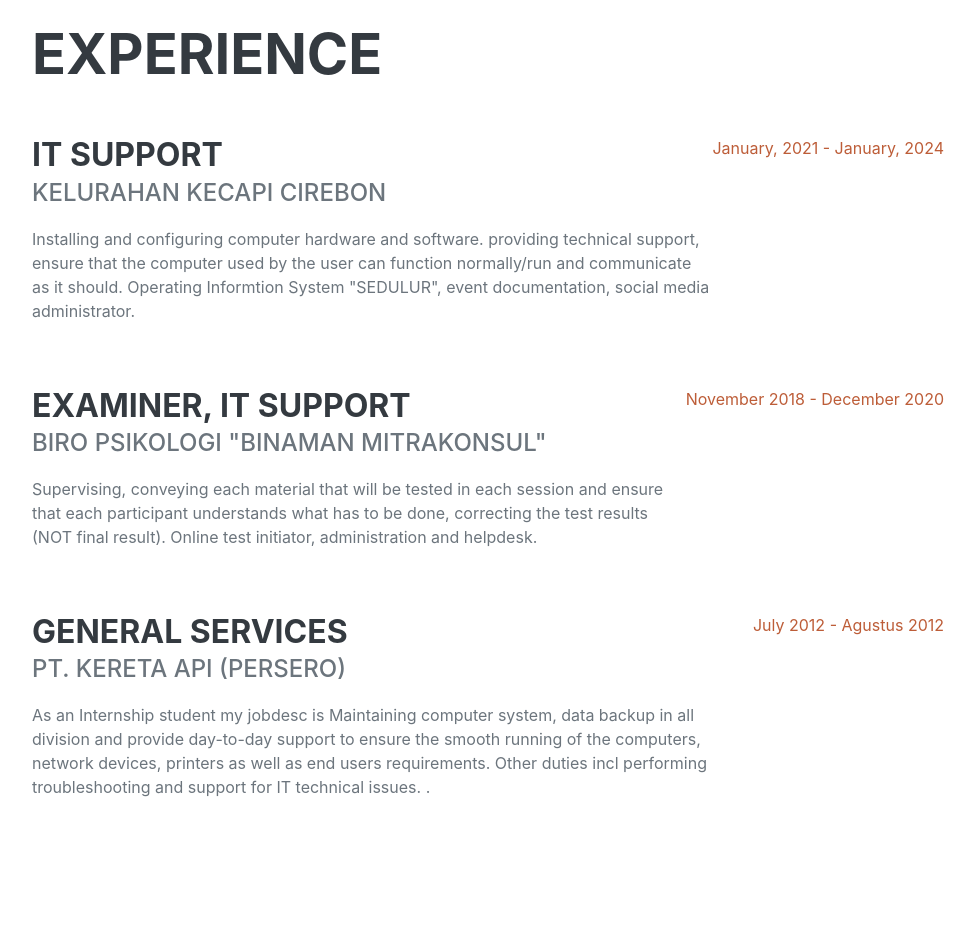
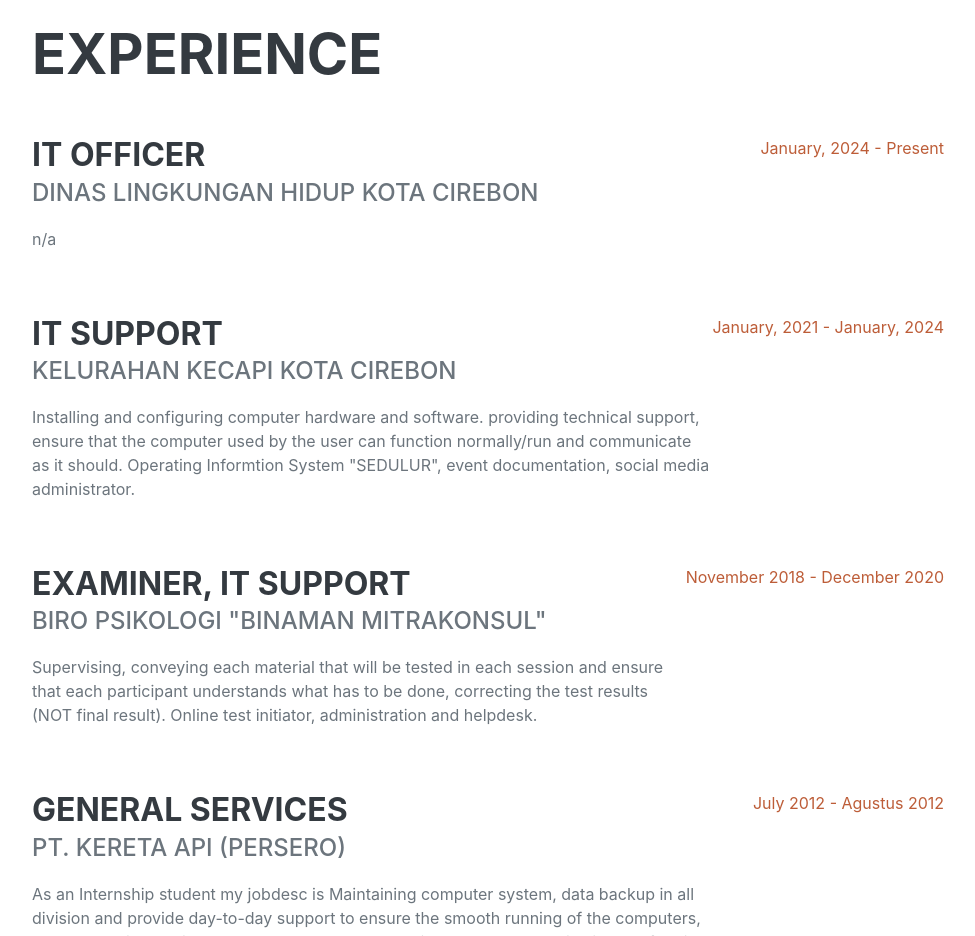
Before and after one commit to hafidzgit/hafidzgit.github.io, a plain HTML site: page index.html in a window 1280 px wide. Shown: the part 860-1796 px from the top of the page, without its empty margins (288-1263 px from the left). Drawn offline with nearby package versions, Linux system fonts and the light colour scheme; a web font is replaced by a local one.

Commit message:
Update index.html

```diff
--- a/index.html
+++ b/index.html
@@ -63,8 +63,16 @@
                     <h2 class="mb-5">Experience</h2>
                     <div class="d-flex flex-column flex-md-row justify-content-between mb-5">
                         <div class="flex-grow-1">
+                            <h3 class="mb-0">IT Officer</h3>
+                            <div class="subheading mb-3">Dinas Lingkungan Hidup Kota Cirebon</div>
+                            <p>n/a</p>
+                        </div>
+                        <div class="flex-shrink-0"><span class="text-primary">January, 2024 - Present</span></div>
+                    </div>
+                    <div class="d-flex flex-column flex-md-row justify-content-between mb-5">
+                        <div class="flex-grow-1">
                             <h3 class="mb-0">IT Support</h3>
-                            <div class="subheading mb-3">Kelurahan Kecapi Cirebon</div>
+                            <div class="subheading mb-3">Kelurahan Kecapi Kota Cirebon</div>
                             <p>Installing and configuring computer hardware and software. providing technical support, ensure that the computer used by the user can function normally/run and communicate as it should. Operating Informtion System "SEDULUR", event documentation, social media administrator.</p>
                         </div>
                         <div class="flex-shrink-0"><span class="text-primary">January, 2021 - January, 2024</span></div>
```
